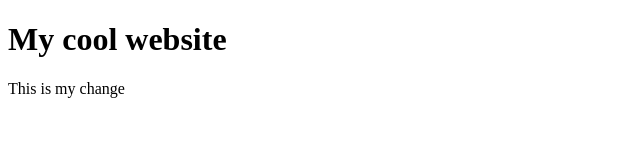
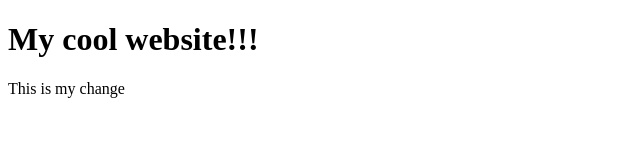
Before and after one commit to OLShechuk/Repo, a plain HTML site: page index.html in a window 1280 px wide. Shown: the full height of the page, 0-640 px from the left. Drawn offline with Linux system fonts and the light colour scheme.

Commit message:
added some text

```diff
--- a/index.html
+++ b/index.html
@@ -7,7 +7,7 @@
     <title>Git</title>
 </head>
 <body>
-    <H1>My cool website</H1>
+    <H1>My cool website!!!</H1>
     <div>This is my change</div>
 </body>
 </html>
```
